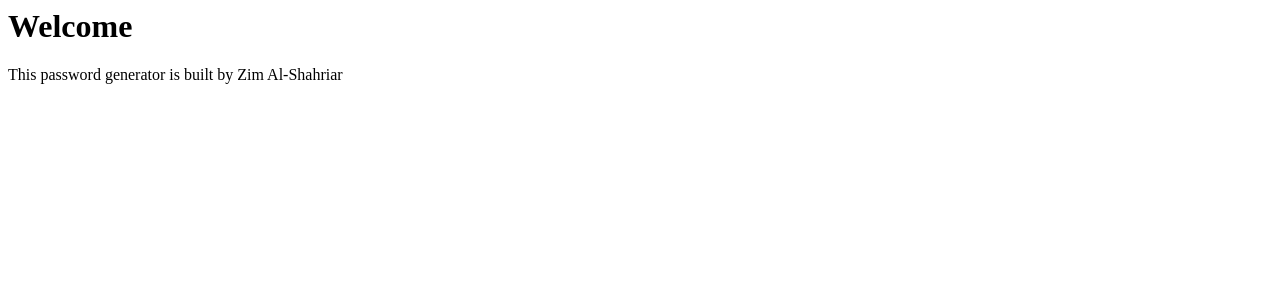
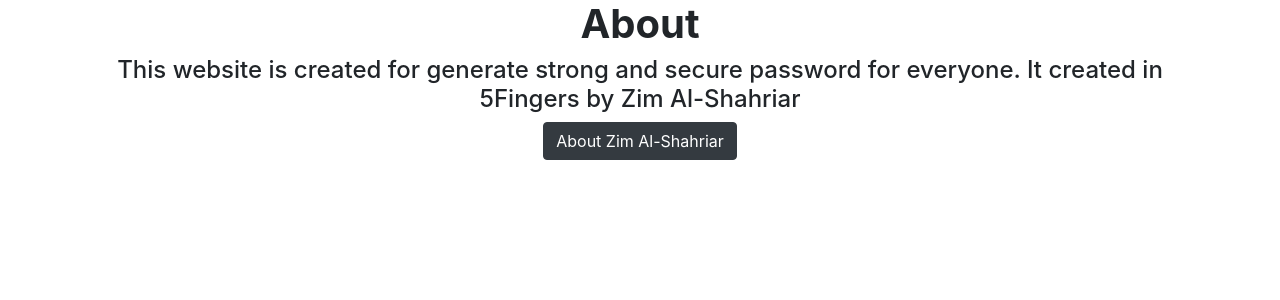
Before and after one commit to zimalshahriar/password-generator, a Django app: page /about in a window 1280 px wide. Shown: the top 300 px of the page. Run offline with Django 3.2, Linux system fonts and the light colour scheme.

Commit message:
Fix commit

```diff
--- a/generator/templates/generator/about.html
+++ b/generator/templates/generator/about.html
@@ -1,2 +1,8 @@
-<h1>Welcome</h1>
-<p>This password generator is built by Zim Al-Shahriar</p>
+<link rel="stylesheet" href="https://cdn.jsdelivr.net/npm/bootstrap@4.6.0/dist/css/bootstrap.min.css"
+      integrity="sha384-B0vP5xmATw1+K9KRQjQERJvTumQW0nPEzvF6L/Z6nronJ3oUOFUFpCjEUQouq2+l" crossorigin="anonymous">
+
+<div class="container text-center">
+    <h1 class="font-weight-bold text-center">About</h1>
+    <h4>This website is created for generate strong and secure password for everyone. It created in 5Fingers by Zim Al-Shahriar</h4>
+    <a href="https://zim7.pythonanywhere.com/" class="btn btn-dark" target="_blank">About Zim Al-Shahriar</a>
+</div>
```
